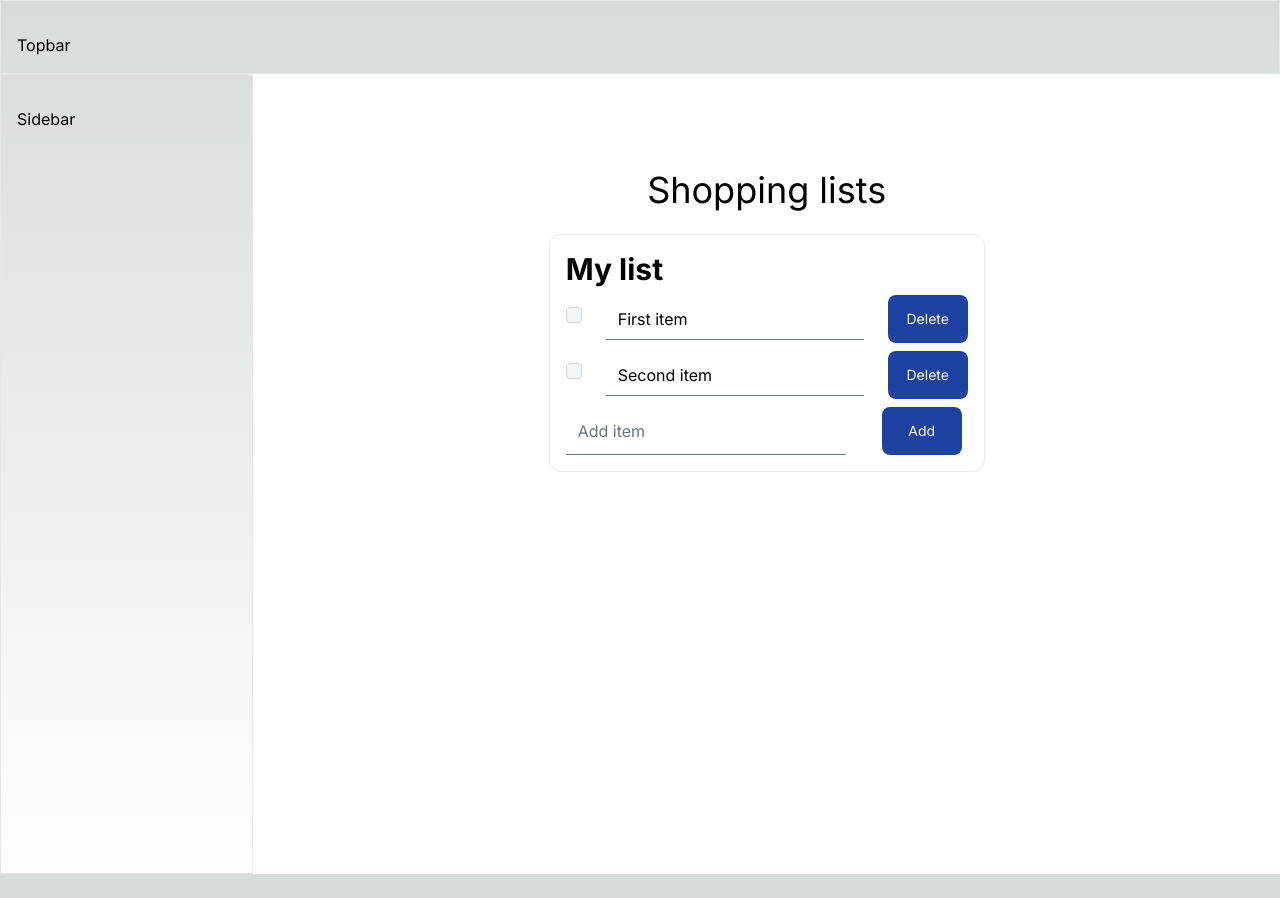
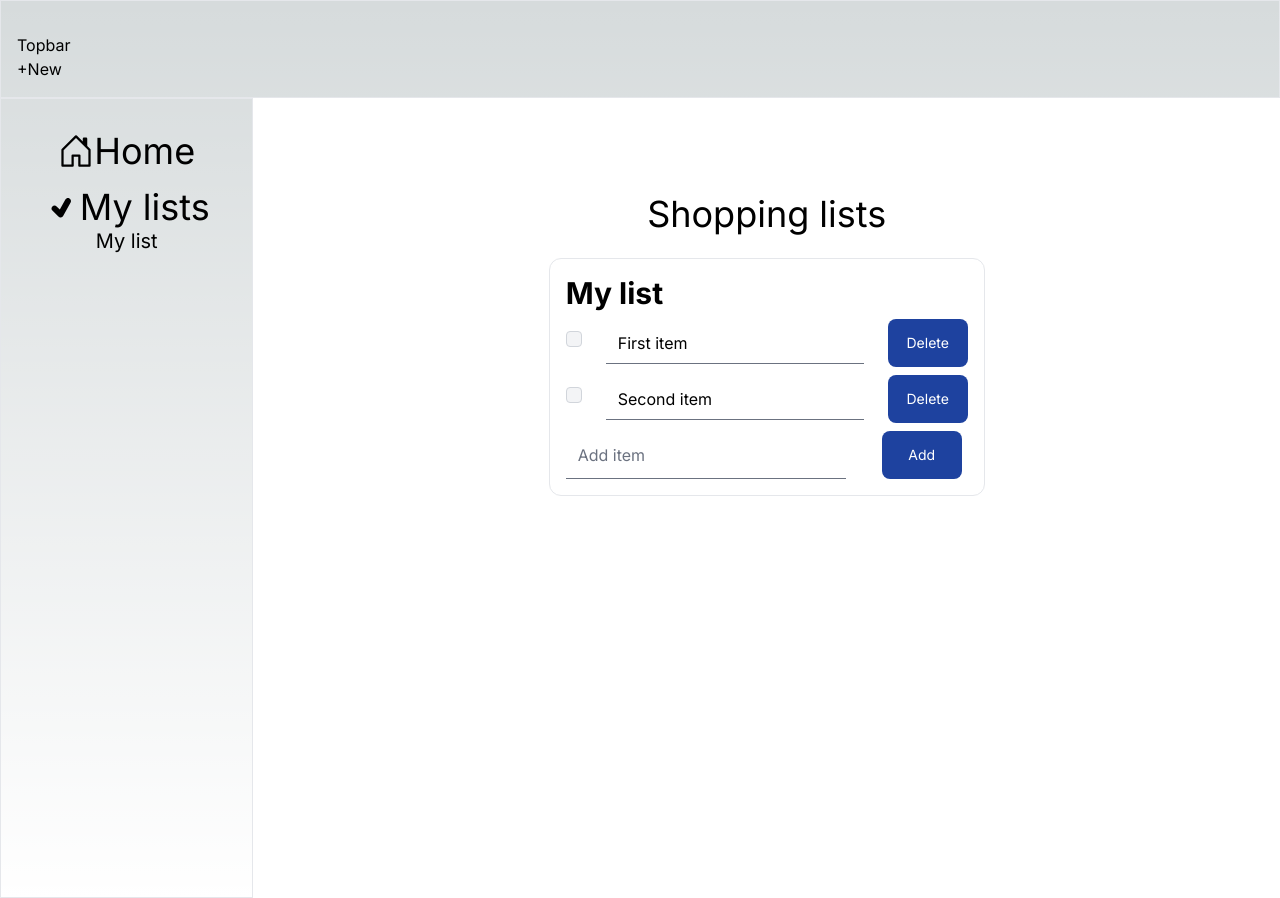
Before and after one commit to dejan966/shoppingLists, a Next.js app: page / in a window 1280 px wide. Before the commit the page ends 874 px from the top, so only its background shows below. Built offline with nearby package versions, Linux system fonts and the light colour scheme.

Commit message:
Sidebar done

```diff
--- a/src/app/api/shoppingLists/[id]/route.ts
+++ b/src/app/api/shoppingLists/[id]/route.ts
@@ -11,13 +11,15 @@ export async function PATCH(
   return Response.json(shoppingLists[0])
 }
 
-export async function DELETE(request: Request) {
+export async function DELETE(
+  request: Request,
+  { params }: { params: { id: number } },
+) {
   const body = await request.json()
-  const { itemToDelete } = body
+  const { itemIndex } = body
 
-  const index = shoppingLists[0].item.findIndex((item) => item === itemToDelete)
-  const deletedItem = shoppingLists[0].item[index]
-  shoppingLists[0].item.splice(index, 1)
+  const deletedItem = shoppingLists[0].item[itemIndex]
+  shoppingLists[0].item.splice(itemIndex, 1)
 
   return Response.json(deletedItem)
 }
--- a/src/components/ui/Sidebar.tsx
+++ b/src/components/ui/Sidebar.tsx
@@ -1,7 +1,37 @@
+'use client'
+import { ShoppingListType } from '@/models/shoppingList'
+import axios from 'axios'
+import Link from 'next/link'
+import { useState, useEffect } from 'react'
+import { BsHouseDoor } from 'react-icons/bs'
+import { TiTick } from 'react-icons/ti'
+
 export default function Sidebar() {
+  const [shoppingLists, setShoppingLists] = useState<ShoppingListType[]>([])
+
+  const getShoppingLists = async () => {
+    const response = await axios.get('api/shoppingLists')
+    setShoppingLists(response.data)
+  }
+
+  useEffect(() => {
+    getShoppingLists()
+  }, [])
+
   return (
-    <div className="h-screen w-80 px-4 pt-8 pb-4 flex justify-between flex-row border border-solid">
-      Sidebar
+    <div className="h-screen w-80 px-4 pt-8 pb-4 text-center flex-col border border-solid">
+      <Link href="/" className="flex justify-center items-center text-4xl">
+        <BsHouseDoor />
+        Home
+      </Link>
+      <div className="flex justify-center items-center text-4xl mt-4">
+        <TiTick /> My lists
+      </div>
+      <ul className="text-xl list-none">
+        {shoppingLists.map((shoppingList: ShoppingListType) => {
+          return <li key={shoppingList.id}>{shoppingList.name}</li>
+        })}
+      </ul>
     </div>
   )
 }
--- a/src/components/ui/Topbar.tsx
+++ b/src/components/ui/Topbar.tsx
@@ -1,7 +1,8 @@
 export default function Topbar() {
   return (
-    <header className="px-4 pt-8 pb-4 border border-solid">
-      <h1>Topbar</h1>
+    <header className="px-4 pt-8 pb-4 flex-row border border-solid">
+      <div>Topbar</div>
+      <div>+New</div>
     </header>
   )
 }
```
